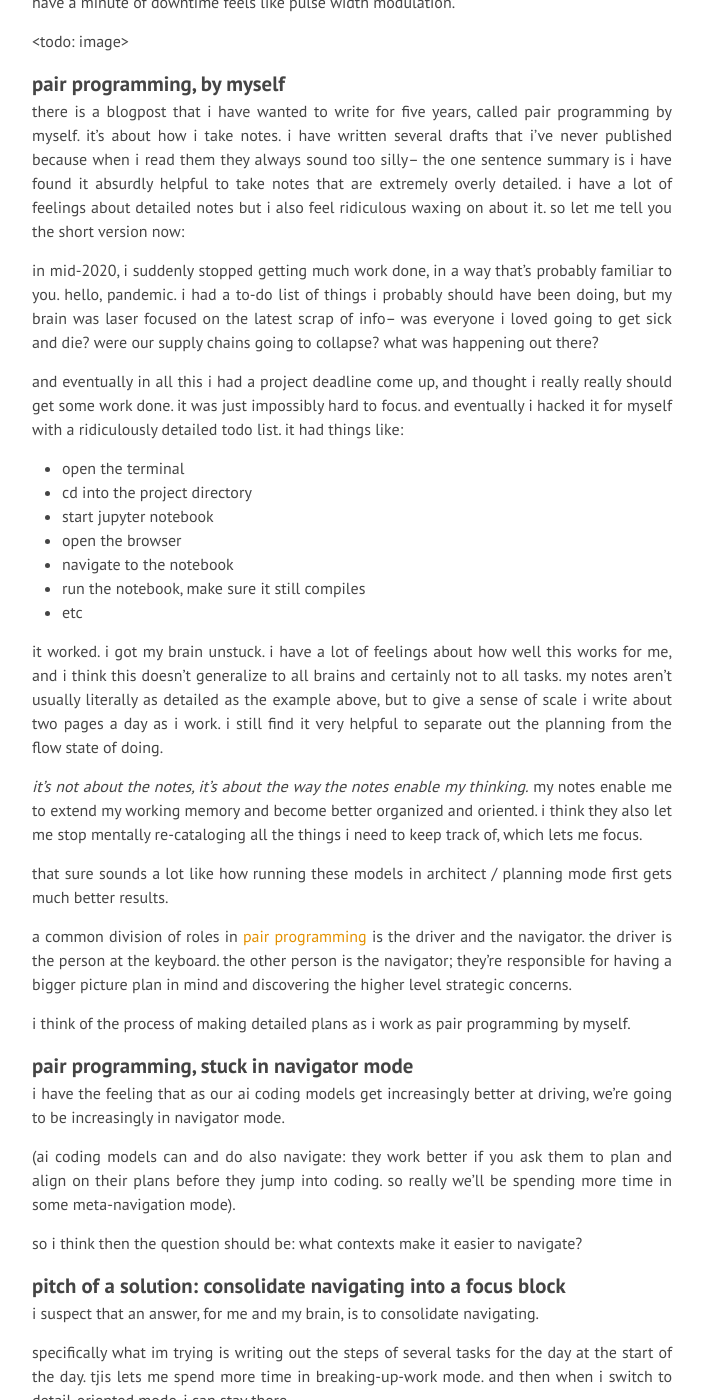
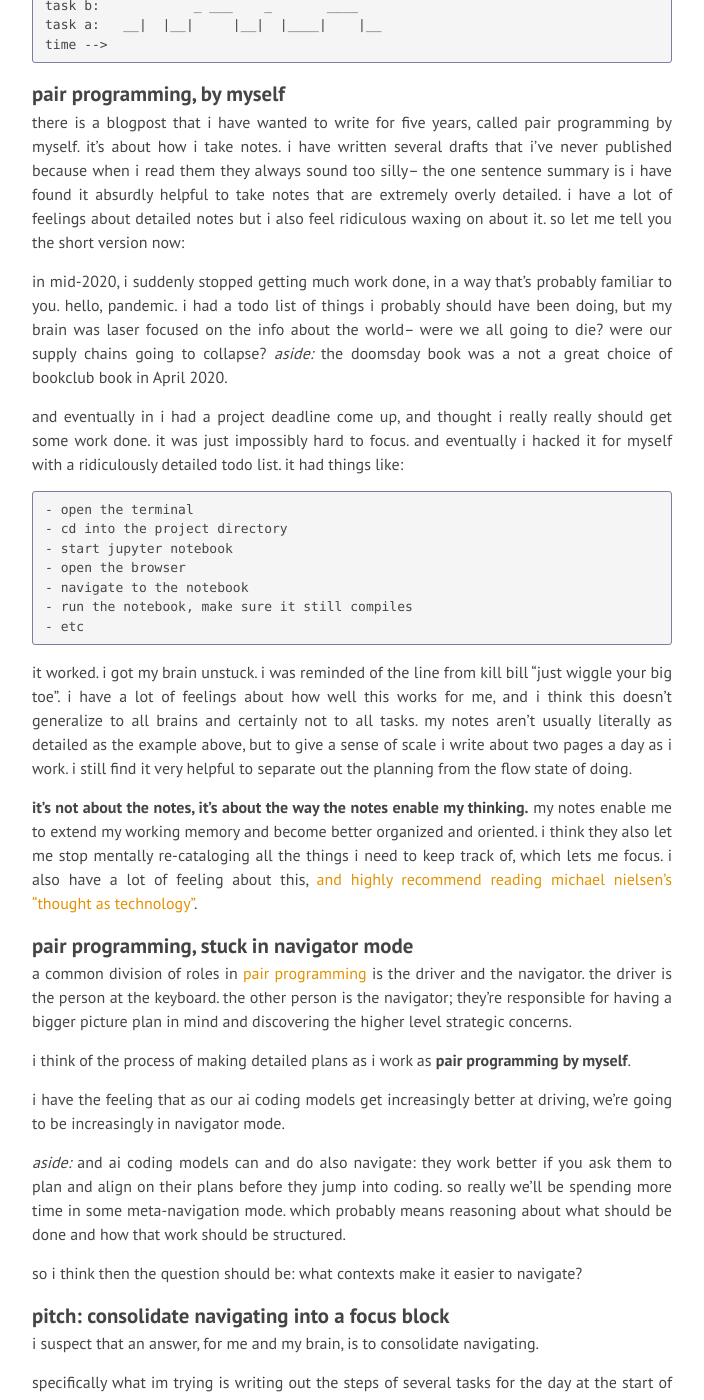
Before and after one commit to anniecherk/anniecherk.github.io, a Jekyll site: the page built from _posts/2025-05-28-ai-workflows.md, in a window 1280 px wide and 1400 px high, scrolled down 3212 px. Shown: the whole window, without its empty margins (288-992 px from the left). Built offline with Jekyll 4.4.1, drawn with Linux system fonts in a browser that asks for light colours; nearby versions of some CDN libraries; some of the changed text lies outside the part shown.

Commit message:
iteration

````diff
--- a/_posts/2025-05-28-ai-workflows.md
+++ b/_posts/2025-05-28-ai-workflows.md
@@ -22,30 +19,37 @@
 
 there are lots of great guides on steps 0-2 of how to work with ai coding tools, like [this one](https://www.anthropic.com/engineering/claude-code-best-practices). generally i'm not trying to provide many notes on how to use these tools both because i think they'll change very quickly, and because there are already many good guides. but i provide a few ideas, briefly, below because i can't help myself.
 
+**ai coding workflows**
+
 mostly though, i want to talk about a few thoughts about step 3, *workflows* for interacting with ai tooling.
 
 i have an embarrassing secret which is that i was/am a productivity nerd. this means i have spent a lot of time assuaging my fears about how i'm not doing enough things by thinking about how to do more things, rather than actually doing them. in retrospect, this was a bad strategy because the fear of not doing enough things was a proxy for a deeper and scarier fear of not being enough, which, coincidentally, is not something you can fix with really good todo lists.
 
 anyway, because of this, i have a lot of thoughts and opinions about todo lists, and how to take notes, and about attention and focus. a thing that interests me about ai tooling is how strongly ideas about how to organize personal workflows and notes and knowledge systems translate to workflows for working with ai coding tools.
 
-the reason i'm writing this is there are two concrete things related to all this that i want to talk about:
+**tl;dr** there are 3 things that i want to talk about:
 
-1. prompting tools these days generates 1-3 minute gaps in my workflows while it spits out code or text. there are folks in the industry already reporting letting their coding models run unattended for hours at a time, presumably that will make it's way down to all of us in the pretty near future. but, either way, with a gap of a minute to a few hours while working on a task, the way we work is going to have to change drastically. waiting is really hard. task switching is really expensive. i talk about some more thoughts and things that may help, at least for my brain.
+1. prompting tools these days generate 1-10 minute gaps in my workflows while they spit out code or text.
 
-2. ai tooling generates a lot of code, which means i have to manage and organize a lot of code now. i thought i was good at git, but then i learned better workflows, and now i think these are foundationally important for ai coding. i talk about these workflows.
+even as this improves to hours, the way we work is going to have to change drastically.
 
-the other reason i'm writing this is it feels to me like we are at a tipping point for what it means to do software engineering. that feels cool and exciting and important and weird to be in the middle of it. i want to write down so i remember what it feels like to be standing here, looking forward and looking back.
+waiting is really hard. task switching is really expensive. i talk about some more thoughts and things that may help, at least for my brain.
+
+2. ai tooling generates a lot of code, which means we have to manage a lot of code changes now.
+
+i thought i knew git pretty well, but after learning some better workflows, i now think that having better git workflows is going to be crucial for managing huge volumes of code changes. i talk about these workflows.
+
+3. the other reason i'm writing this is it feels to me like we are standing on the precipice between an old world and a new world. software engineering, as a craft, is changing by the moment. it feels cool and exciting and significant and weird to be in the middle of it. i want to write down so i remember what it feels like to be standing here, looking forward and looking back.
 
 
 ----------------------------------------------------------------------------------------------------------
 
-# background: a few thoughts on using ai tools well
+# background: brief thoughts on ai tool use
 
 ### 0. use the tools:
-
-- the tools work pretty well out of the box.  just try them.
-	- try claude code
-	- try roo plugin for vscode
+    - the tools work pretty well out of the box.  just try them.
+	    - try claude code
+	    - try roo plugin for vscode
 
 ### 1. use the tools better:
 	- use better prompts, ie:
@@ -91,26 +95,29 @@
 
 ----------------------------------------------------------------------------------------------------------
 
-# working with models is not ergonomic for my attention span, and what to do about
+# human attention span
 
-currently my ai coding tasks run for a small handful of minutes. as this gets better, maybe they'll run for an hour or several hours. now and in the future, this is a very different way of working than iterating on code in a flow state.
+currently my ai coding tasks run for a small handful of minutes. in the near future, they will run for an hour or several hours, and that will be a worthwhile improvement. now and in the future, this is a very different way of working than iterating on code in a flow state.
 
-so what should i do with the downtime gaps?
+so what should we do with the downtime gaps?
 
 presumably the answer is, and will increasingly need to be, work on multiple things at once.
 
-the problem is that, at least in the naive implementation, it is really painful to task switch at that granularity. at least for the way my brain works. trying to swap between tasks whenever i have a minute of downtime feels like pulse width modulation.
-
-<todo: image>
-
+the problem is that, at least in the naive implementation, it is really painful to task switch at that granularity. at least for the way my brain works. trying to swap between tasks whenever i have a minute of downtime feels like the worst kind of pulse width modulation.
+```
+task b:            _ ___    _       ____
+task a:   __|  |__|     |__|  |____|    |__
+time -->
+```
 
 ### pair programming, by myself
 
 there is a blogpost that i have wanted to write for five years, called pair programming by myself. it's about how i take notes. i have written several drafts that i've never published because when i read them they always sound too silly-- the one sentence summary is i have found it absurdly helpful to take notes that are extremely overly detailed. i have a lot of feelings about detailed notes but i also feel ridiculous waxing on about it. so let me tell you the short version now:
 
-in mid-2020, i suddenly stopped getting much work done, in a way that's probably familiar to you. hello, pandemic. i had a to-do list of things i probably should have been doing, but my brain was laser focused on the latest scrap of info-- was everyone i loved going to get sick and die? were our supply chains going to collapse? what was happening out there?
+in mid-2020, i suddenly stopped getting much work done, in a way that's probably familiar to you. hello, pandemic. i had a todo list of things i probably should have been doing, but my brain was laser focused on the info about the world-- were we all going to die? were our supply chains going to collapse? *aside:* the doomsday book was a not a great choice of bookclub book in April 2020.
 
-and eventually in all this i had a project deadline come up, and thought i really really should get some work done. it was just impossibly hard to focus. and eventually i hacked it for myself with a ridiculously detailed todo list. it had things like:
+and eventually in i had a project deadline come up, and thought i really really should get some work done. it was just impossibly hard to focus. and eventually i hacked it for myself with a ridiculously detailed todo list. it had things like:
+```
 - open the terminal
 - cd into the project directory
 - start jupyter notebook
@@ -118,26 +125,26 @@
 - navigate to the notebook
 - run the notebook, make sure it still compiles
 - etc
+```
 
-it worked. i got my brain unstuck. i have a lot of feelings about how well this works for me, and i think this doesn't generalize to all brains and certainly not to all tasks. my notes aren't usually literally as detailed as the example above, but to give a sense of scale i write about two pages a day as i work. i still find it very helpful to separate out the planning from the flow state of doing.
+it worked. i got my brain unstuck. i was reminded of the line from kill bill "just wiggle your big toe". i have a lot of feelings about how well this works for me, and i think this doesn't generalize to all brains and certainly not to all tasks. my notes aren't usually literally as detailed as the example above, but to give a sense of scale i write about two pages a day as i work. i still find it very helpful to separate out the planning from the flow state of doing.
 
-*it's not about the notes, it's about the way the notes enable my thinking.* my notes enable me to extend my working memory and become better organized and oriented. i think they also let me stop mentally re-cataloging all the things i need to keep track of, which lets me focus.
+**it's not about the notes, it's about the way the notes enable my thinking.** my notes enable me to extend my working memory and become better organized and oriented. i think they also let me stop mentally re-cataloging all the things i need to keep track of, which lets me focus. i also have a lot of feeling about this, [and highly recommend reading michael nielsen's "thought as technology"](https://cognitivemedium.com/tat/).
 
-that sure sounds a lot like how running these models in architect / planning mode first gets much better results.
+
+### pair programming, stuck in navigator mode
 
 a common division of roles in [pair programming](https://en.wikipedia.org/wiki/Pair_programming) is the driver and the navigator. the driver is the person at the keyboard. the other person is the navigator; they're responsible for having a bigger picture plan in mind and discovering the higher level strategic concerns.
 
-i think of the process of making detailed plans as i work as pair programming by myself.
-
-### pair programming, stuck in navigator mode
+i think of the process of making detailed plans as i work as **pair programming by myself**.
 
 i have the feeling that as our ai coding models get increasingly better at driving, we're going to be increasingly in navigator mode.
 
-(ai coding models can and do also navigate: they work better if you ask them to plan and align on their plans before they jump into coding. so really we'll be spending more time in some meta-navigation mode).
+*aside:* and ai coding models can and do also navigate: they work better if you ask them to plan and align on their plans before they jump into coding. so really we'll be spending more time in some meta-navigation mode. which probably means reasoning about what should be done and how that work should be structured.
 
 so i think then the question should be: what contexts make it easier to navigate?
 
-### pitch of a solution: consolidate navigating into a focus block
+### pitch: consolidate navigating into a focus block
 
 i suspect that an answer, for me and my brain, is to consolidate navigating.
 
@@ -145,10 +152,17 @@
 
 it doesn't work all the time or for all tasks, but its better for my brain than one task at a time
 
+```
+task b:          ______   __
+task a:   _______      |__|  |__|
+time -->
+_ is me working
+| is ai working
+```
 
 #### aside on brains
 
-when i say that this works for my brain but may not work for yours, i do really believe that. brains are different! it blew my mind to learn that people are pretty evenly split between having an internal monologue and not having an internal monologue.
+when i say that this works for my brain but may not work for yours, i do really believe that. brains are different! it blew my mind to learn that people are pretty evenly split between having, and not having, an internal monologue. i have non-stop words in my head all the time, which seems correlated with why it's so helpful to think in writing via detailed notes.
 
 
 ----------------------------------------------------------------------------------------------------------
@@ -229,15 +243,13 @@
 ----------------------------------------------------------------------------------------------------------
 # conclusion
 
-when ai coding tools started coming out and we saw headlines like "will coding jobs go away" i tried the tools and thought that, like most headlines, they were silly.
+when ai coding tools started coming out and we saw headlines like "will coding jobs go away" i tried the tools and thought that, like most headlines, they were bunk.
 
 today i no longer think that. the definition of software engineering is changing week to week right now.
 
-i think it's a prudent time to pay attention and understand the new tools available to us, learn them, and imagine how we can leverage them.
+i think it's a prudent time to pay attention and understand the new tools available to us, learn them, and imagine how we can leverage them. i don't think it's about getting my job done faster, i think it's about unlocking projects and possibilities that were too expensive in effort before.
 
-and understand that that will also be completely different in another six months.
-
-it feels to me like we're in the middle of a laddering up on the tech tree, and it happens to be in the tech that is the craft that i practice. that feels extremely special and exciting. i'm reminded of the beginner's mind
+it feels to me like we're in the middle of a laddering up on the tech tree, and it happens to be in the tech that is the craft that i practice. that feels extremely special and exciting. it's a time to review our assumptions about what is possible.
 
 the two things i'm trying to remember right now, in my attempt to see the ocean from my place on the wave are:
 - go slower to go faster
````
Also changed, not shown: other parts of _posts/2025-05-28-ai-workflows.md (+3 -6 lines).
